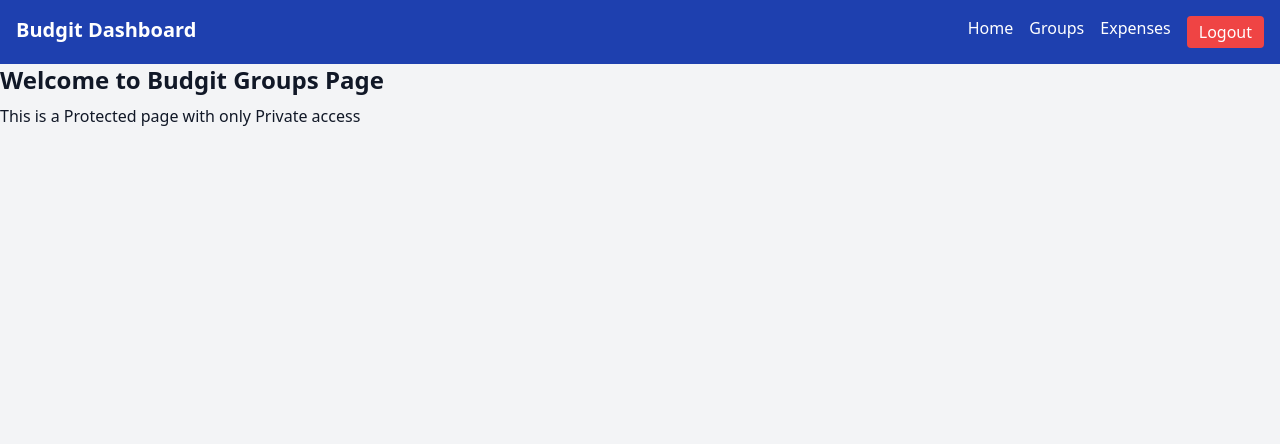
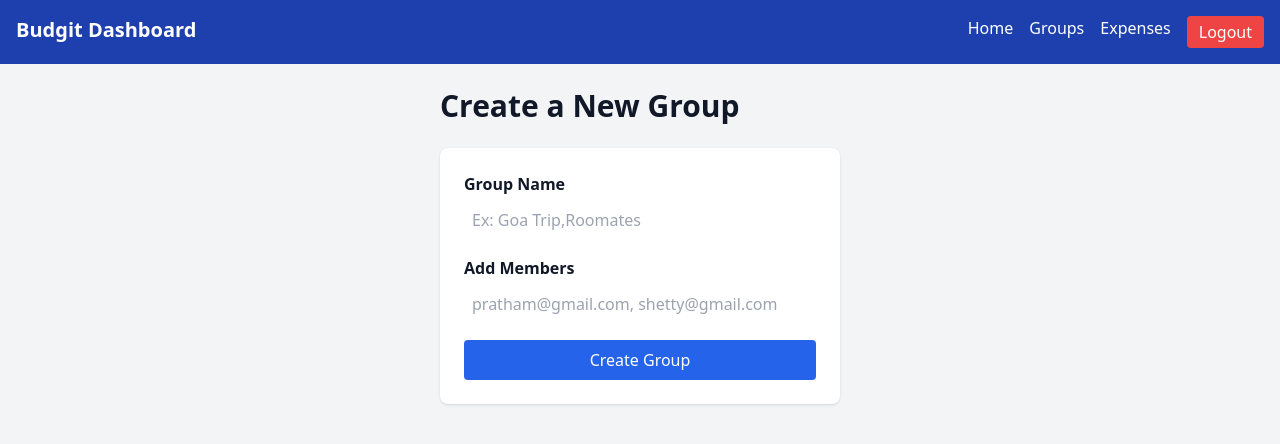
Before and after one commit to Prathamshetty318/Budgit, a React (Vite) app in the folder budgit-frontend/: page /creategroup in a window 1280 px wide. Shown: the top 444 px of the page. Built offline with nearby package versions, Linux system fonts and the light colour scheme; sample sign-in values are in the browser's storage.

Commit message:
craete group page UI also done moving forward with expense page UI

```diff
--- a/budgit-frontend/src/pages/CreateGroup.jsx
+++ b/budgit-frontend/src/pages/CreateGroup.jsx
@@ -1,8 +1,47 @@
+import { useState } from "react";
+
 function CreateGroup(){
+
+    const [name,setName] = useState("");
+    const [members,setMembers] = useState("");
+
+    const handleSubmit=(e)=>{
+        e.preventDefault();
+        alert(`Group Created`)
+    }
+
     return(
-        <div>
-            <h1 className="font-bold text-2xl">Welcome to Budgit Groups Page</h1>
-            <p className="mt-2">This is a Protected page with only Private access</p>
+        <div className="p-6 max-w-md mx-auto">
+            <h1 className="text-3xl font-bold mb-6">Create a New Group</h1>
+
+            <form
+            onSubmit={handleSubmit}
+            className="bg-white  p-6 rounded-lg shadow space-y-4 hover:shadow-lg">
+                <div>
+                    <label className="font-semibold">Group Name</label>
+                    <input
+                    type="text"
+                    className="bg-white p-2 w-full rounded mt-1"
+                    placeholder="Ex: Goa Trip,Roomates"
+                    value={name}
+                    onChange={(e)=>setName(e.target.value)}/>
+                </div>
+
+                <div>
+                    <label className="font-semibold">Add Members</label>
+                    <input
+                    type="text"
+                    className="bg-white p-2 w-full rounded mt-1"
+                    placeholder="pratham@gmail.com, shetty@gmail.com"
+                    value={members}
+                    onChange={(e)=>setMembers(e.target.value)}/>
+                </div>
+
+                <button className="bg-blue-600 text-white px-4 py-2 rounded w-full hover:bg-blue-700">
+                    Create Group
+                </button>
+            </form>
+
         </div>
     )
 }
```
